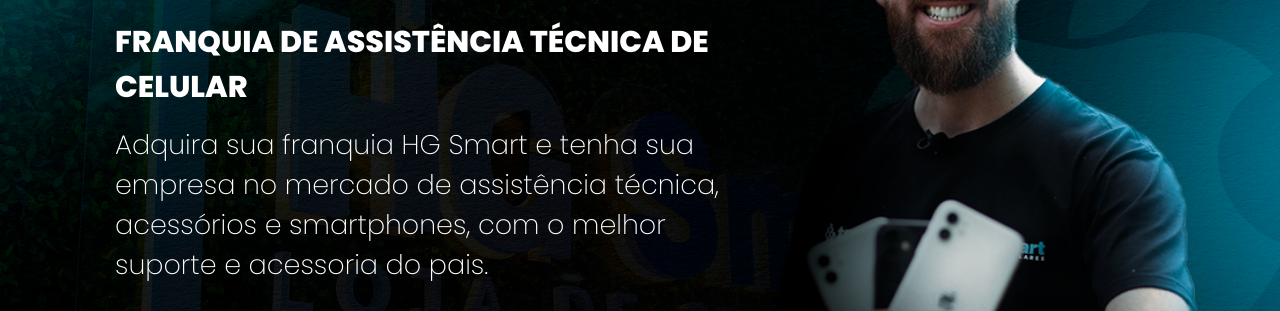
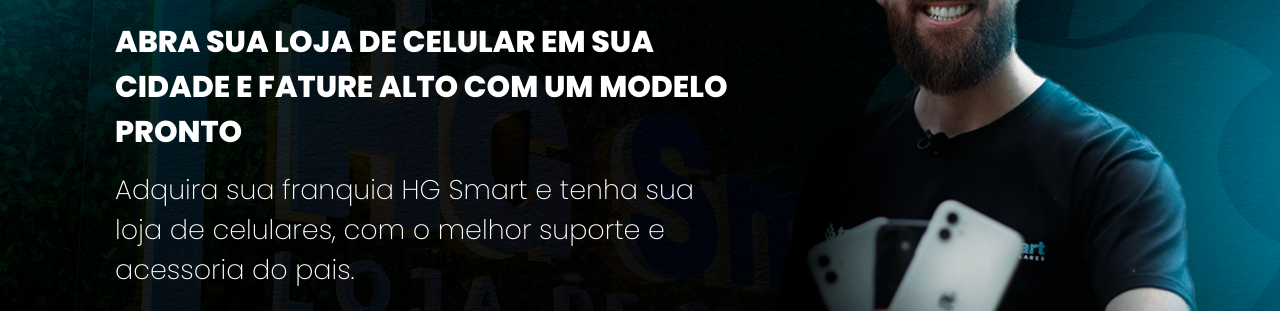
Before and after one commit to eusouismaelmarques/hgsmart.com.br_CapturaFranquia, a plain HTML site: page index.html in a window 1280 px wide. Shown: the part 241-552 px from the top of the page. Drawn offline with Linux system fonts and the light colour scheme; files whose address does not match are found by name.

Commit message:
Finalizado

```diff
--- a/index.html
+++ b/index.html
@@ -17,12 +17,12 @@
                 <div class="titulos">
                     <div>
                         <p class="titulos-titulo">
-                            Franquia de assistência técnica
-                            de celular
+                            Abra Sua loja de celular em sua cidade
+                            e fature alto com um modelo pronto
                         </p>
                         <p class="titulos-subtitulo">
-                            Adquira sua franquia HG Smart e tenha sua empresa no mercado de assistência técnica,
-                            acessórios e smartphones, com o melhor suporte e acessoria do pais.
+                            Adquira sua franquia HG Smart e tenha sua loja de celulares,
+                            com o melhor suporte e acessoria do pais.
                         </p>
                     </div>
                     <div class="titulos-subtituloDois">
```
